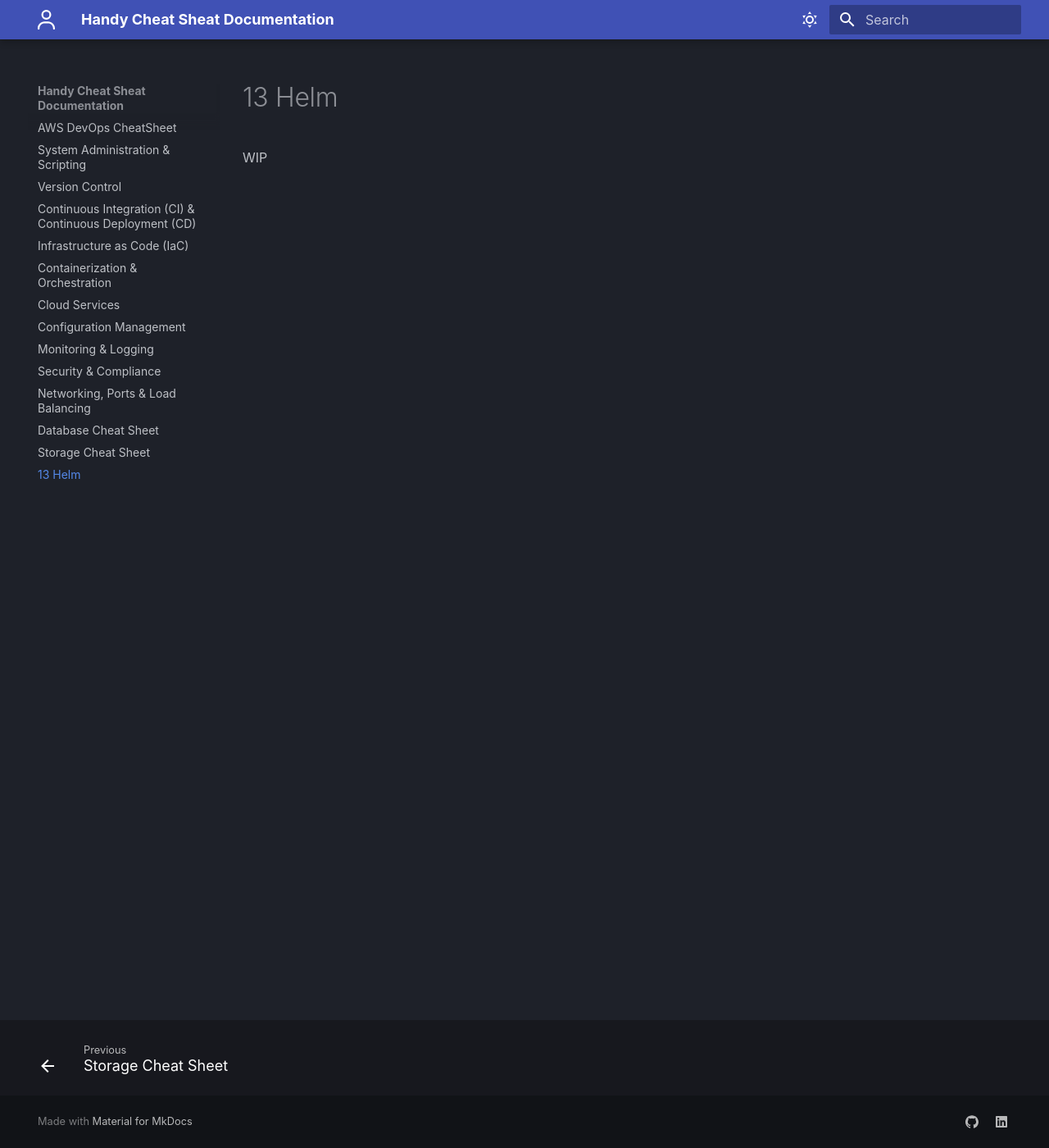
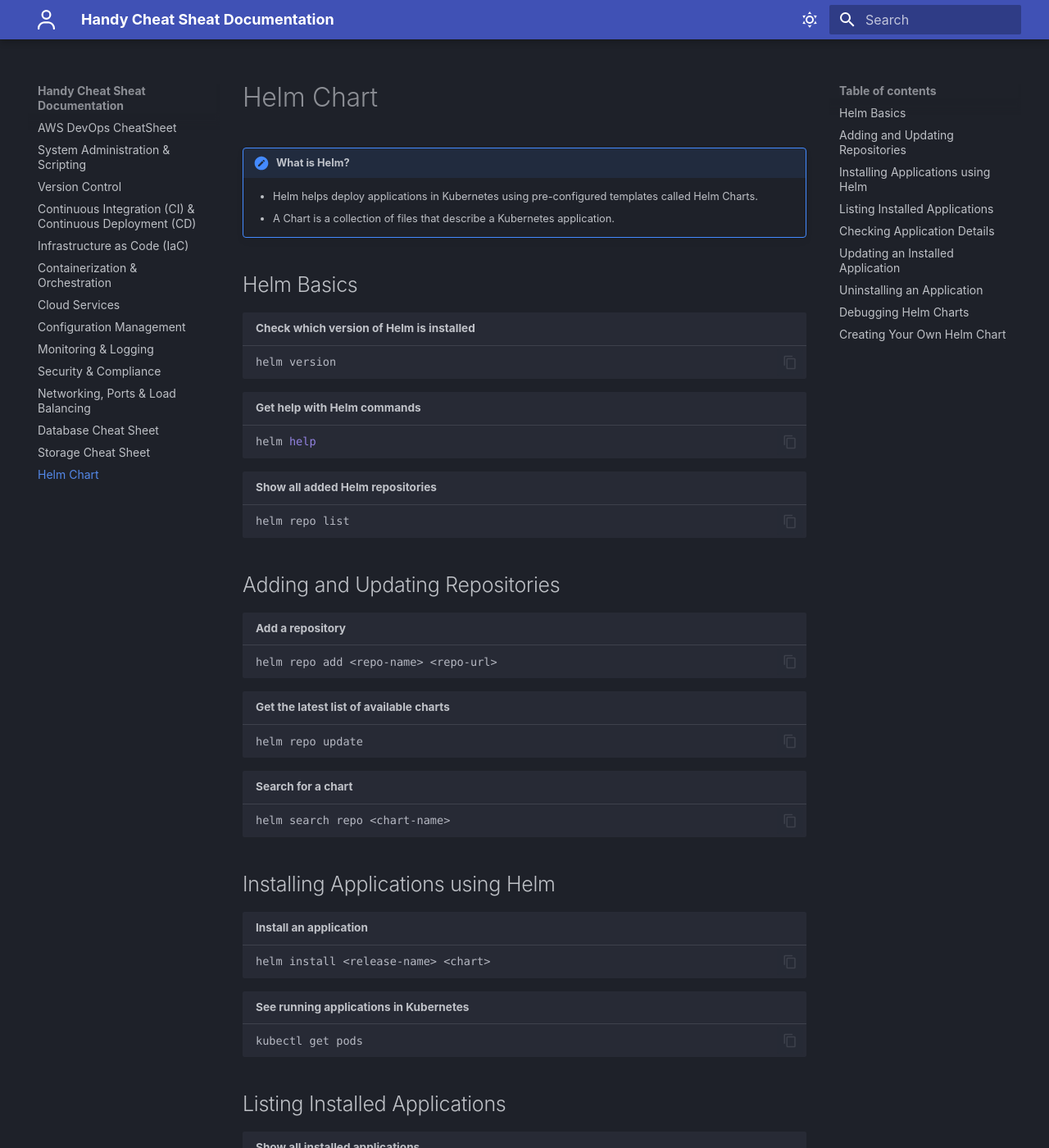
Before and after one commit to pbemkes/CheatSheets, an MkDocs documentation site: the page built from docs/13_Helm.md, in a window 1280 px wide and 1400 px high. Shown: the whole window at 82% size. Built offline with MkDocs 1.6.1 and Material for MkDocs 9.7.7, drawn with Linux system fonts in a browser that asks for light colours; some web fonts are replaced; some of the changed text lies outside the part shown.

Commit message:
Adding Helm

````diff
--- a/docs/13_Helm.md
+++ b/docs/13_Helm.md
@@ -1 +1,87 @@
-WIP
+# Helm Chart
+
+!!! note "What is Helm?"
+    - Helm helps deploy applications in Kubernetes using pre-configured templates called Helm Charts.
+    - A Chart is a collection of files that describe a Kubernetes application.
+
+## Helm Basics
+
+```bash title="Check which version of Helm is installed"
+helm version
+```
+
+```bash title="Get help with Helm commands"
+helm help
+```
+
+```bash title="Show all added Helm repositories"
+helm repo list
+```
+
+## Adding and Updating Repositories
+
+```bash title="Add a repository"
+helm repo add <repo-name> <repo-url>
+```
+
+```bash title="Get the latest list of available charts"
+helm repo update
+```
+
+```bash title="Search for a chart"
+helm search repo <chart-name>
+```
+
+## Installing Applications using Helm
+
+```bash title="Install an application"
+helm install <release-name> <chart>
+```
+
+```bash title="See running applications in Kubernetes"
+kubectl get pods
+```
+
+## Listing Installed Applications
+
+```bash title="Show all installed applications"
+helm list
+```
+
+## Checking Application Details
+
+```bash title="Check the status of your installed application"
+helm status <release-name>
+```
+
+```bash title="See configuration values used"
+helm get values <release-name>
+```
+
+## Updating an Installed Application
+
+```bash title="Update an installed application"
+helm upgrade <release-name> <chart> --set <parameter>
+```
+
+## Uninstalling an Application
+
+```bash title="Remove an application"
+helm uninstall <release-name>
+```
+
+## Debugging Helm Charts
+
+```bash title="Check for issues in a Helm chart"
+helm lint <chart>
+```
+
+```bash title="Simulate installation"
+helm install --debug --dry-run <release-name> <chart>
+```
+
+## Creating Your Own Helm Chart
+
+```bash title="Create a new Helm chart"
+helm create <chart-name>
+```
````
